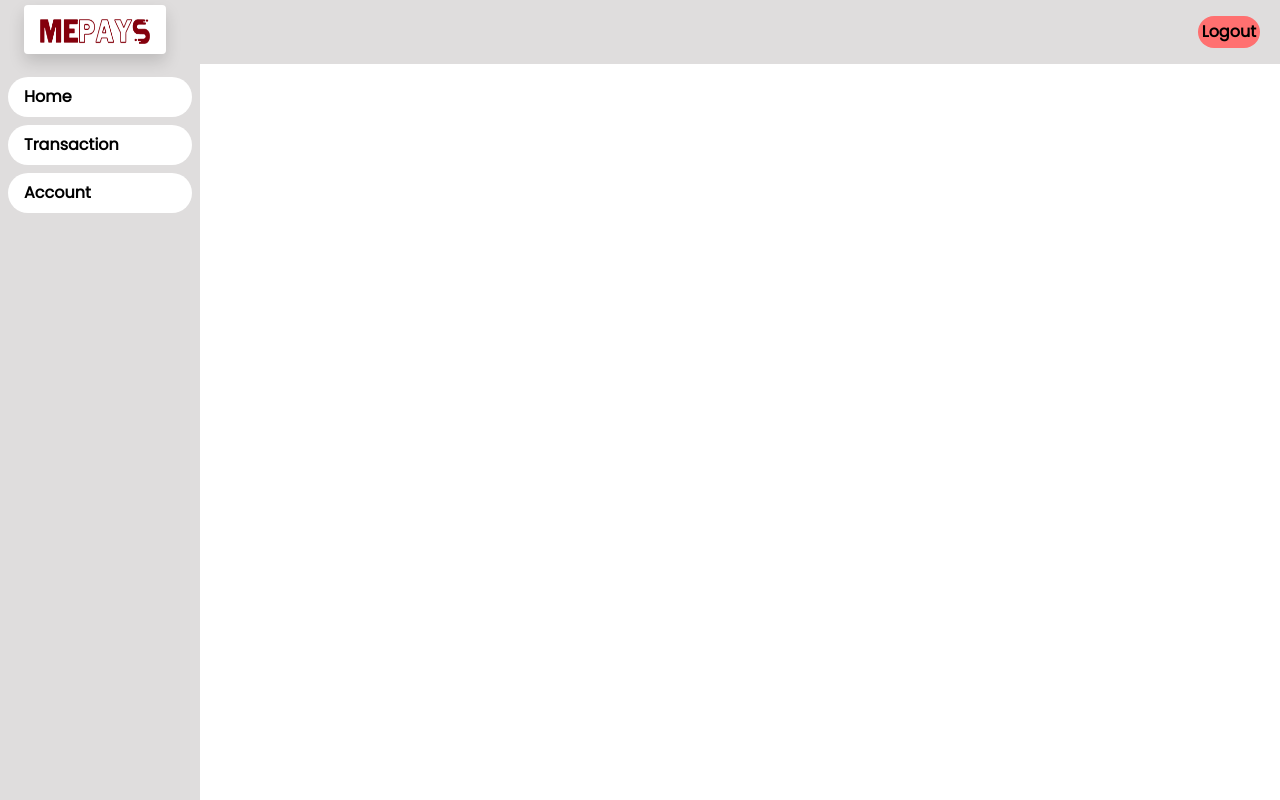
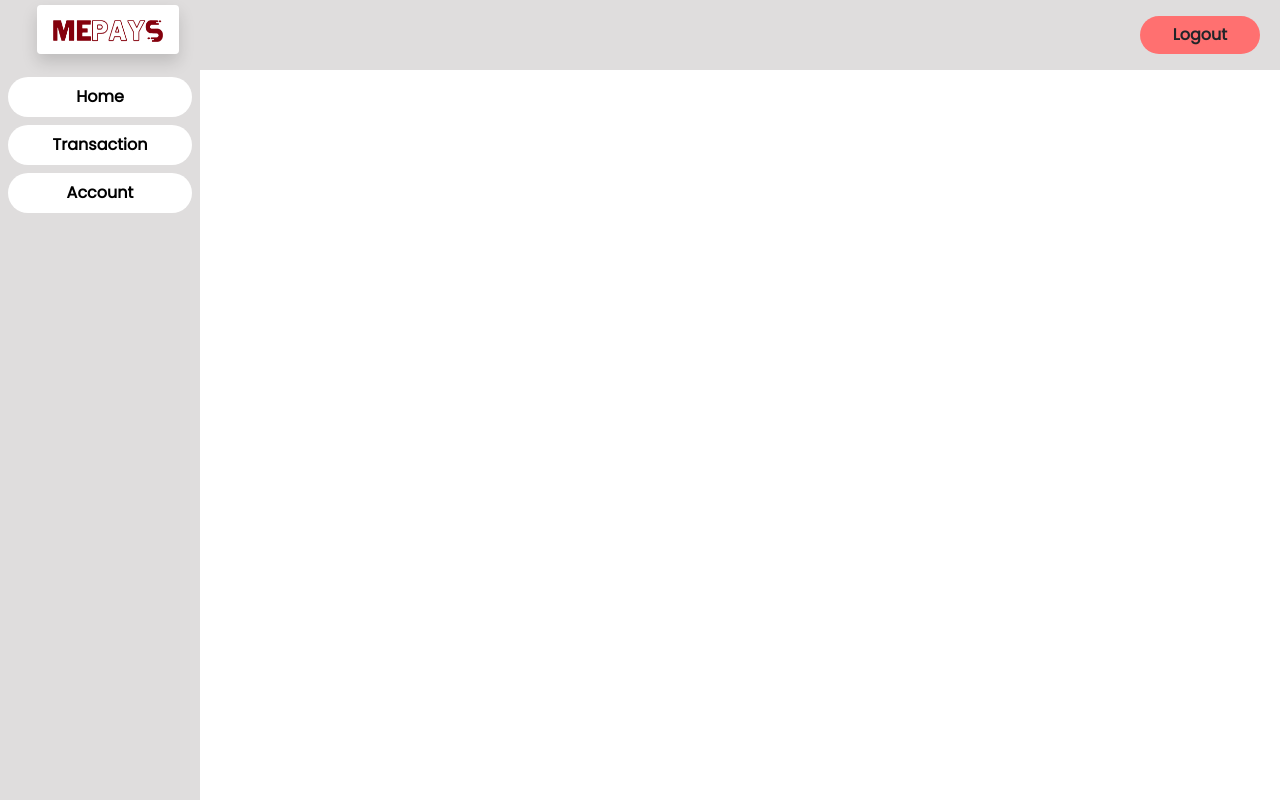
Before and after one commit to DaveLaj/ME-PayS, a Django app: page /home in a window 1280 px wide. Run offline with Django 4.2, Linux system fonts and the light colour scheme.

Commit message:
improve navs

```diff
--- a/ME-PAYS/me_pays_app/templates/nav.html
+++ b/ME-PAYS/me_pays_app/templates/nav.html
@@ -3,9 +3,12 @@
 <nav class="navbar navbar-expand-md navbar-light" style="background-color: #dfdddd;">
     <div class="container-fluid">
         <div class="d-flex justify-content-between d-md-none d-block">
-            <a class="navbar-brand fs-3" href="#">
-                <img src="{% static 'logo/ME-cutout.png' %}" alt=""  style="width: 110px; height: 25px;">
-            </a>
+            <h1 class="fs-4 p-2">
+                <span class="bg-white text-dark rounded shadow px-2 me-2 p-2 mx-auto">
+                    <img src="{% static 'logo/ME-cutout.png' %}" alt="" style="width: 110px; height: 22px;">
+                </span>
+            </h1>
+
             <button class="btn px-1 py-0 open-btn"><i class="bi bi-list"></i></button>
         </div>
         <button class="navbar-toggler p-0" type="button" data-bs-toggle="collapse"
@@ -14,10 +17,11 @@
             <i class="bi bi-caret-down-fill"></i>
         </button>
         <div class="collapse navbar-collapse justify-content-end" id="navbarSupportedContent">
-            <ul class="navbar-nav mb-2 mb-lg-0">
+            <ul class="navbar-nav mb-lg-0">
                 <li class="nav-item">
                     <a class="nav-link active" aria-current="page" href="#">
-                        <button type="button"  class=" border-0 p-1 fw-bold rounded-pill " style="background-color: #ff7070;"> Logout </button></a>
+                        <button type="button" class="btn fw-bold rounded-pill" style="background-color: #ff7070; width: 120px;"> Logout </button>
+                    </a>
                 </li>
             </ul>
         </div>
--- a/ME-PAYS/me_pays_app/templates/sidebar.html
+++ b/ME-PAYS/me_pays_app/templates/sidebar.html
@@ -1,12 +1,15 @@
 {% load static %}
 
 <div class="sidebar" id="side_nav">
-    <div class="header-box px-4 pt-3 pb-4 d-flex justify-content-between ">
-        <h1 class="fs-4"><span class="bg-white text-dark rounded shadow px-3 me-2 p-2">
-            <img src="{% static 'logo/ME-cutout.png' %}" alt="" style="width: 110px; height: 25px;"></span></h1>
+    <div class="header-box ps-4 pt-3 pb-4 d-flex justify-content-center ">
+        <h1 class="fs-4">
+            <span class="bg-white text-dark rounded shadow px-3 me-2 p-2 mx-auto">
+                <img src="{% static 'logo/ME-cutout.png' %}" alt="" style="width: 110px; height: 22px;">
+            </span>
+        </h1>
         <button class="btn d-md-none d-block close-btn px-1 py-0 text-black"><i class="bi bi-list"></i></button>
     </div>
-    <ul class="list-unstyled px-2">
+    <ul class="list-unstyled px-2 text-center">
         <li><a href="#" class="text-decoration-none fw-bold px-3 py-2 d-block">Home</a></li>
         <li><a href="#" class="text-decoration-none fw-bold px-3 py-2 d-block">Transaction</a></li>
         <li><a href="#" class="text-decoration-none fw-bold px-3 py-2 d-block">Account</a></li>
```
